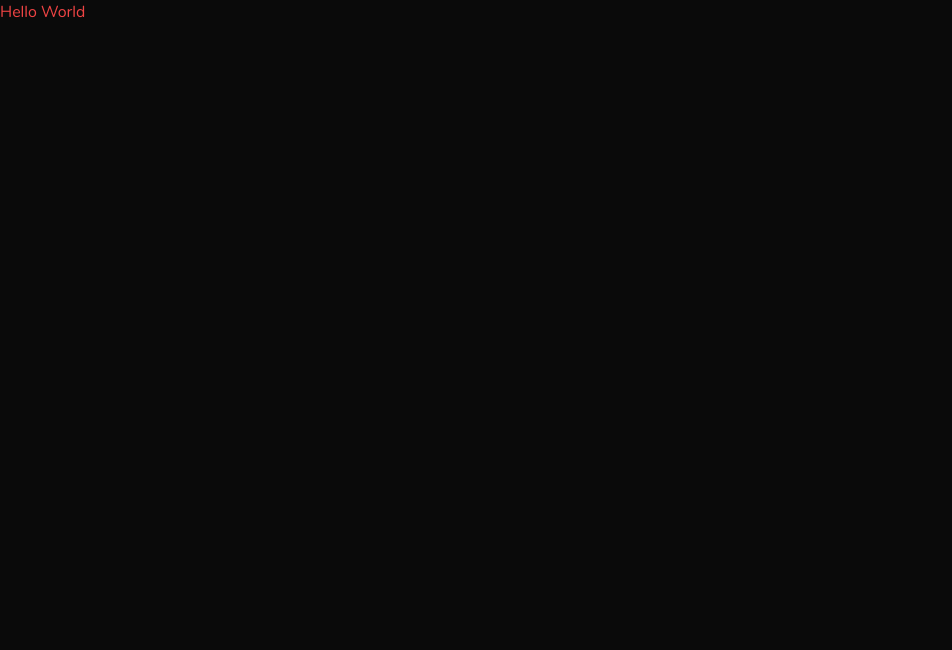
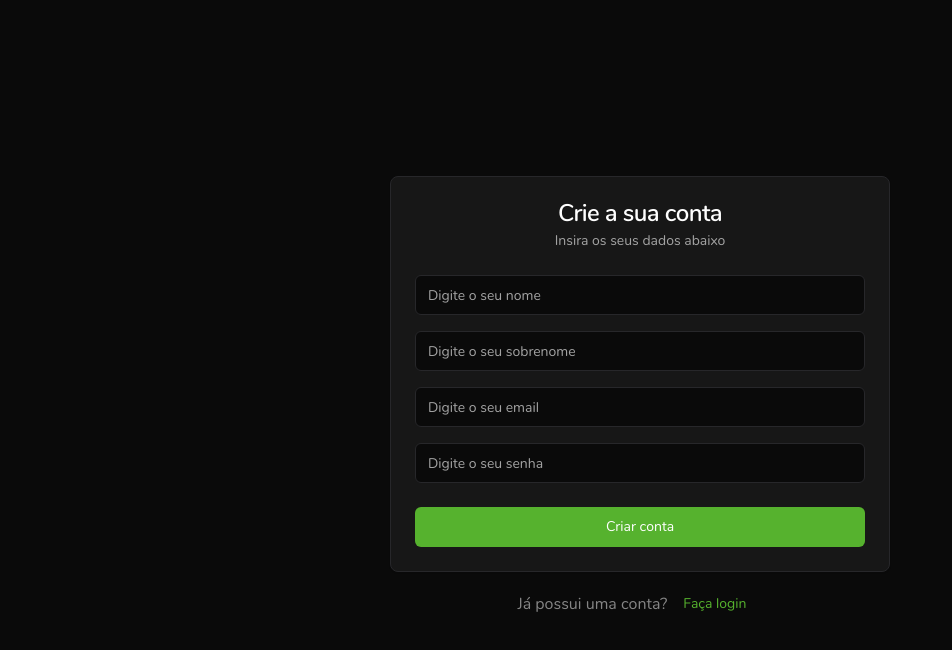
Before and after one commit to Lianoisaac/fintrack, a React (Vite) app: page /signup in a window 1280 px wide. Shown: the top 650 px of the page, without its empty margins (0-952 px from the left). Built offline with nearby package versions, Linux system fonts and the light colour scheme.

Commit message:
feat: add initial sign up page

```diff
--- a/package.json
+++ b/package.json
@@ -10,11 +10,13 @@
     "preview": "vite preview"
   },
   "dependencies": {
+    "@radix-ui/react-slot": "^1.2.4",
     "class-variance-authority": "^0.7.1",
     "clsx": "^2.1.1",
     "lucide-react": "^0.555.0",
     "react": "^18.3.1",
     "react-dom": "^18.3.1",
+    "react-router": "^7.1.1",
     "tailwind-merge": "^3.4.0",
     "tailwindcss-animate": "^1.0.7"
   },
--- /dev/null
+++ b/src/components/ui/button.jsx
@@ -0,0 +1,47 @@
+import * as React from "react"
+import { Slot } from "@radix-ui/react-slot"
+import { cva } from "class-variance-authority";
+
+import { cn } from "@/lib/utils"
+
+const buttonVariants = cva(
+  "inline-flex items-center justify-center gap-2 whitespace-nowrap rounded-md text-sm font-medium ring-offset-background transition-colors focus-visible:outline-none focus-visible:ring-2 focus-visible:ring-ring focus-visible:ring-offset-2 disabled:pointer-events-none disabled:opacity-50 [&_svg]:pointer-events-none [&_svg]:size-4 [&_svg]:shrink-0",
+  {
+    variants: {
+      variant: {
+        default: "bg-primary text-primary-foreground hover:bg-primary/90",
+        destructive:
+          "bg-destructive text-destructive-foreground hover:bg-destructive/90",
+        outline:
+          "border border-input bg-background hover:bg-accent hover:text-accent-foreground",
+        secondary:
+          "bg-secondary text-secondary-foreground hover:bg-secondary/80",
+        ghost: "hover:bg-accent hover:text-accent-foreground",
+        link: "text-primary underline-offset-4 hover:underline",
+      },
+      size: {
+        default: "h-10 px-4 py-2",
+        sm: "h-9 rounded-md px-3",
+        lg: "h-11 rounded-md px-8",
+        icon: "h-10 w-10",
+      },
+    },
+    defaultVariants: {
+      variant: "default",
+      size: "default",
+    },
+  }
+)
+
+const Button = React.forwardRef(({ className, variant, size, asChild = false, ...props }, ref) => {
+  const Comp = asChild ? Slot : "button"
+  return (
+    <Comp
+      className={cn(buttonVariants({ variant, size, className }))}
+      ref={ref}
+      {...props} />
+  );
+})
+Button.displayName = "Button"
+
+export { Button, buttonVariants }
--- /dev/null
+++ b/src/components/ui/card.jsx
@@ -0,0 +1,50 @@
+import * as React from "react"
+
+import { cn } from "@/lib/utils"
+
+const Card = React.forwardRef(({ className, ...props }, ref) => (
+  <div
+    ref={ref}
+    className={cn("rounded-lg border bg-card text-card-foreground shadow-sm", className)}
+    {...props} />
+))
+Card.displayName = "Card"
+
+const CardHeader = React.forwardRef(({ className, ...props }, ref) => (
+  <div
+    ref={ref}
+    className={cn("flex flex-col space-y-1.5 p-6", className)}
+    {...props} />
+))
+CardHeader.displayName = "CardHeader"
+
+const CardTitle = React.forwardRef(({ className, ...props }, ref) => (
+  <div
+    ref={ref}
+    className={cn("text-2xl font-semibold leading-none tracking-tight", className)}
+    {...props} />
+))
+CardTitle.displayName = "CardTitle"
+
+const CardDescription = React.forwardRef(({ className, ...props }, ref) => (
+  <div
+    ref={ref}
+    className={cn("text-sm text-muted-foreground", className)}
+    {...props} />
+))
+CardDescription.displayName = "CardDescription"
+
+const CardContent = React.forwardRef(({ className, ...props }, ref) => (
+  <div ref={ref} className={cn("p-6 pt-0", className)} {...props} />
+))
+CardContent.displayName = "CardContent"
+
+const CardFooter = React.forwardRef(({ className, ...props }, ref) => (
+  <div
+    ref={ref}
+    className={cn("flex items-center p-6 pt-0", className)}
+    {...props} />
+))
+CardFooter.displayName = "CardFooter"
+
+export { Card, CardHeader, CardFooter, CardTitle, CardDescription, CardContent }
--- /dev/null
+++ b/src/components/ui/input.jsx
@@ -0,0 +1,19 @@
+import * as React from "react"
+
+import { cn } from "@/lib/utils"
+
+const Input = React.forwardRef(({ className, type, ...props }, ref) => {
+  return (
+    <input
+      type={type}
+      className={cn(
+        "flex h-10 w-full rounded-md border border-input bg-background px-3 py-2 text-base ring-offset-background file:border-0 file:bg-transparent file:text-sm file:font-medium file:text-foreground placeholder:text-muted-foreground focus-visible:outline-none focus-visible:ring-2 focus-visible:ring-ring focus-visible:ring-offset-2 disabled:cursor-not-allowed disabled:opacity-50 md:text-sm",
+        className
+      )}
+      ref={ref}
+      {...props} />
+  );
+})
+Input.displayName = "Input"
+
+export { Input }
--- a/src/main.jsx
+++ b/src/main.jsx
@@ -1,10 +1,21 @@
-import { StrictMode } from "react";
-import { createRoot } from "react-dom/client";
-import "./index.css";
-import App from "./App.jsx";
+import { StrictMode } from 'react'
+import { createRoot } from 'react-dom/client'
+import './index.css'
+import { BrowserRouter, Routes, Route } from 'react-router'
+import HomePage from './pages/home'
+import LoginPage from './pages/login'
+import SignupPage from './pages/signup'
+import NotFoundPage from './pages/not-found'
 
-createRoot(document.getElementById("root")).render(
+createRoot(document.getElementById('root')).render(
   <StrictMode>
-    <App />
+    <BrowserRouter>
+      <Routes>
+        <Route path="/" element={<HomePage />} />
+        <Route path="/login" element={<LoginPage />} />
+        <Route path="/signup" element={<SignupPage />} />
+        <Route path="/*" element={<NotFoundPage />} />
+      </Routes>
+    </BrowserRouter>
   </StrictMode>
-);
+)
--- /dev/null
+++ b/src/pages/home.jsx
@@ -0,0 +1,5 @@
+const HomePage = () => {
+  return <h1>Home Page</h1>
+}
+
+export default HomePage
--- /dev/null
+++ b/src/pages/login.jsx
@@ -0,0 +1,5 @@
+const LoginPage = () => {
+  return <h1>Login Page</h1>
+}
+
+export default LoginPage
--- /dev/null
+++ b/src/pages/not-found.jsx
@@ -0,0 +1,5 @@
+const NotFoundPage = () => {
+  return <h1>Not Found</h1>
+}
+
+export default NotFoundPage
--- /dev/null
+++ b/src/pages/signup.jsx
@@ -0,0 +1,41 @@
+import { Button } from '@/components/ui/button'
+import {
+  Card,
+  CardContent,
+  CardDescription,
+  CardFooter,
+  CardHeader,
+  CardTitle,
+} from '@/components/ui/card'
+import { Input } from '@/components/ui/input'
+import { Link } from 'react-router'
+
+const SignupPage = () => {
+  return (
+    <div className="flex h-screen w-screen flex-col items-center justify-center gap-3">
+      <Card className="w-[500px]">
+        <CardHeader className="items-center justify-center">
+          <CardTitle>Crie a sua conta</CardTitle>
+          <CardDescription>Insira os seus dados abaixo</CardDescription>
+        </CardHeader>
+        <CardContent className="space-y-4">
+          <Input placeholder="Digite o seu nome" />
+          <Input placeholder="Digite o seu sobrenome" />
+          <Input placeholder="Digite o seu email" />
+          <Input type="password" placeholder="Digite o seu senha" />
+        </CardContent>
+        <CardFooter>
+          <Button className="w-full">Criar conta</Button>
+        </CardFooter>
+      </Card>
+      <div className="flex items-center justify-center">
+        <p className="texter-center opacity-50">Já possui uma conta?</p>
+        <Button variant="link" asChild>
+          <Link to="/login">Faça login</Link>
+        </Button>
+      </div>
+    </div>
+  )
+}
+
+export default SignupPage
```
Also changed, not shown: 1 other file (tests, documents, lock files or other folders).
